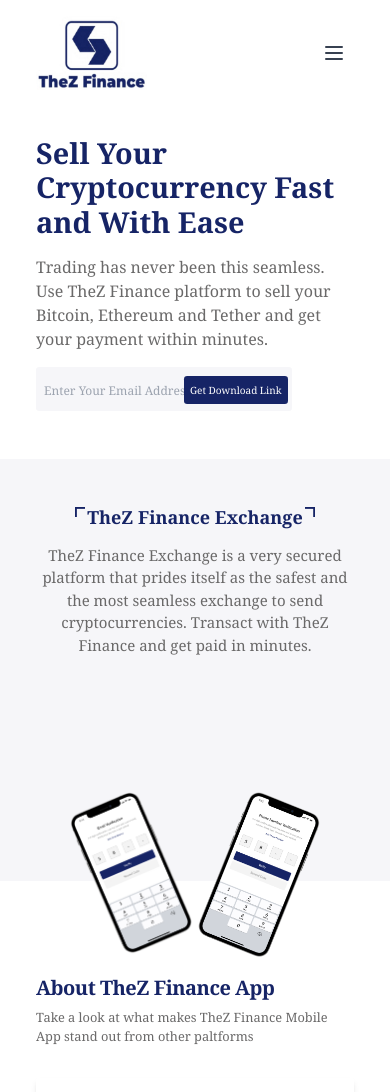
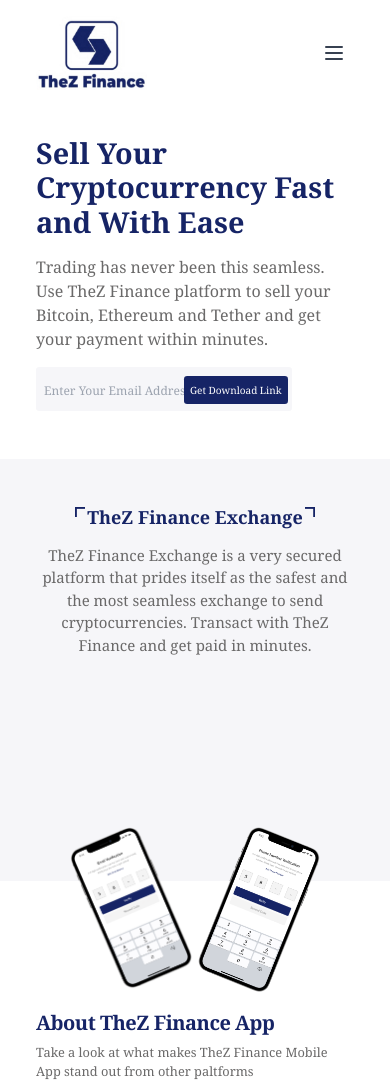
Before and after one commit to Chioma227/TheZCopy, a React (Create React App) app: page / in a window 390 px wide. Shown: the top 1092 px of the page. Built offline with nearby package versions, Linux system fonts and the light colour scheme.

Commit message:
added new changes

```diff
--- a/src/Pages/Home/home.css
+++ b/src/Pages/Home/home.css
@@ -199,6 +199,7 @@
   .sectionTwo {
     height: 50vh;
     padding: 3rem 35px;
+    margin-bottom: 35px;
   }
   .animated_area {
     margin-top: -5.8rem;
```
